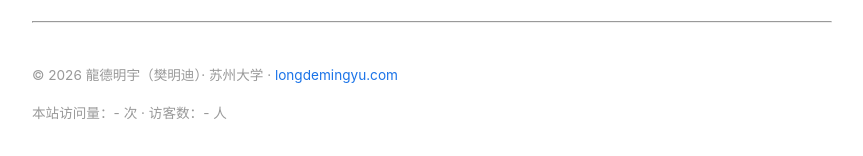
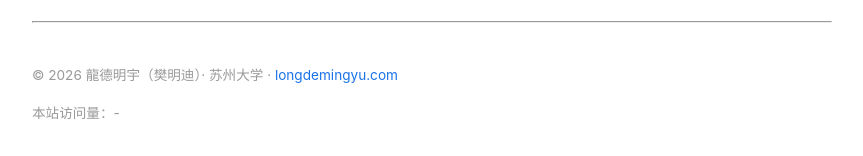
Before and after one commit to fanli1998-suda/fanli1998-suda.github.io, a Jekyll site: the page built from README.md, in a window 1280 px wide and 900 px high, scrolled down 4679 px. Shown: the part 741-897 px from the top of the window, without its empty margins (208-1071 px from the left). Built offline with Jekyll 4.4.1, drawn with Linux system fonts in a browser that asks for light colours; comment, search, counter and statistics services are not loaded.

Commit message:
Update: 只显示PV，初始值149

```diff
--- a/_layouts/default.html
+++ b/_layouts/default.html
@@ -103,7 +103,7 @@
   <hr>
   <footer style="font-size: 0.85em; color: #999; margin-top: 40px;">
     <p>&copy; {{ 'now' | date: '%Y' }} 龍德明宇（樊明迪）· 苏州大学 · <a href="https://longdemingyu.com">longdemingyu.com</a></p>
-    <p id="busuanzi_wrap">本站访问量：<span id="busuanzi_site_pv">-</span> 次 · 访客数：<span id="busuanzi_site_uv">-</span> 人</p>
+    <p id="busuanzi_wrap">本站访问量：<span id="busuanzi_site_pv" busuanzi_site_offset="149">-</span></p>
     <script>
     setTimeout(function(){var b=document.getElementById('busuanzi_site_pv');if(b&&b.innerText==='—')document.getElementById('busuanzi_wrap').style.display='none'},5000);
     </script>
```
